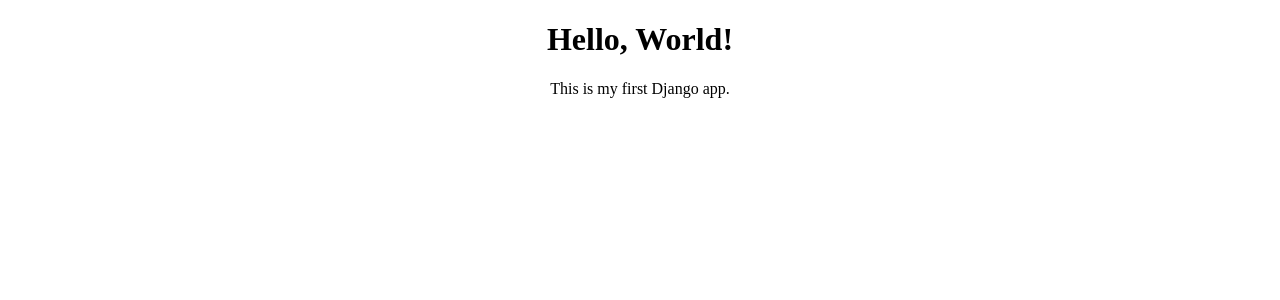
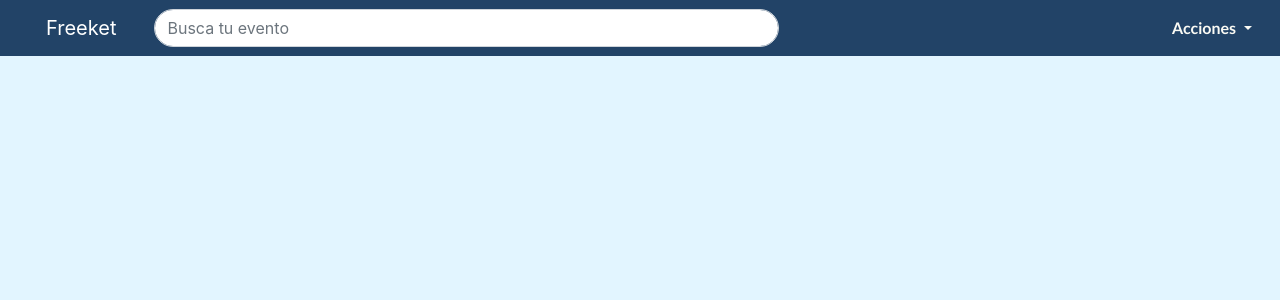
Before and after one commit to verlsk/Freeket, a Django app: page / in a window 1280 px wide. Shown: the top 300 px of the page. Run offline with Django 3.2, Linux system fonts and the light colour scheme; some libraries are stand-ins or nearby versions.

Commit message:
requirements y retoques visuales

```diff
--- a/freeketapp/static/freeketapp/style.css
+++ b/freeketapp/static/freeketapp/style.css
@@ -0,0 +1,45 @@
+html {
+    min-height: 100%;
+    position: relative;
+  }
+  body {
+      background-color: #E2F5FF;
+  }
+
+  .navbar .nav-item:hover .nav-link {
+      color: #224367;
+      background-color: #fcfcfc; /* add background-color to active links */
+  }
+
+  .navbar-dark .navbar-nav .nav-link {
+      color: #fafaf4;
+      font-family: 'Calibri';
+      font-weight: bold;
+  }
+  .navbar {
+      background-color: #224367;
+      padding-top: 50;
+      padding-bottom: 0;
+  }
+
+  .navbar-brand {
+      margin-right: 30px;
+      margin-left: 30px;
+  }
+
+  #busqueda{
+      border-radius:20px;
+    }
+
+    .navbar-collapse.collapsing,
+.navbar-collapse.show {
+    padding-top: 20px;
+}
+
+.navbar-collapse.collapsing,
+.navbar-collapse.show
+    .nav-item:hover .nav-link {
+    color: #fcfcfc;
+      background-color: transparent;
+
+}
--- a/freeketapp/templates/freeketapp/base.html
+++ b/freeketapp/templates/freeketapp/base.html
@@ -13,16 +13,67 @@
     <title>{% block title %}Freeket{% endblock %}</title>
 
     {% load static %}
-    <link rel="stylesheet" href="{% static 'freeketapp/jquery.timepicker.css' %}">
+    <link href="{% static 'freeketapp/jquery.timepicker.css' %}" rel="stylesheet">
+
+    {% load static %}
+    <link href="{% static 'freeketapp/style.css' %}" rel="stylesheet" type="text/css">
 
     <link href="//code.jquery.com/ui/1.12.1/themes/base/jquery-ui.css" rel="stylesheet">
     <script src="//cdnjs.cloudflare.com/ajax/libs/timepicker/1.3.5/jquery.timepicker.min.js"></script>
 
-    {% block header %}{% endblock %}
-
 
 </head>
 <body>
+
+{% block header %}
+
+<nav class="navbar navbar-expand-lg navbar-dark py-2">
+    <div class="clearfix-xs">
+        <button aria-controls="navbarColor02" aria-expanded="false" aria-label="Toggle navigation"
+                class="navbar-toggler"
+                data-target="#navbarColor02" data-toggle="collapse" type="button">
+            <span class="navbar-toggler-icon"></span>
+        </button>
+    </div>
+
+    <a class="navbar-brand" href="/">Freeket</a>
+
+    <form class="mx-2 d-inline w-50">
+
+        <div class="input-group form-rounded">
+            <input class="form-control form-rounded" id="busqueda" placeholder="Busca tu evento" type="text">
+            <div class="input-group-append">
+
+            </div>
+        </div>
+    </form>
+
+
+    <div class="collapse navbar-collapse " id="navbarColor02">
+
+
+        <ul class="navbar-nav d-lg-flex align-items-center nav-fill ml-auto mr-1">
+            <li class="nav-item dropdown">
+                <a aria-expanded="false" aria-haspopup="true" class="nav-link dropdown-toggle" data-toggle="dropdown"
+                   href="#" id="dropacciones">
+                    Acciones
+                </a>
+                <div aria-labelledby="navbarDropdownMenuLink" class="dropdown-menu dropdown-menu-right">
+                    <a class="dropdown-item" href="#">Mi perfil</a>
+                    <div class="dropdown-divider"></div>
+                    <a class="dropdown-item" href="mis-entradas">Mis entradas</a>
+                    <div class="dropdown-divider"></div>
+                    <a class="dropdown-item" href="crear-evento">Crear evento</a>
+                    <a class="dropdown-item" href="#">Gestionar eventos</a>
+                </div>
+            </li>
+
+        </ul>
+
+
+    </div>
+</nav>
+{% endblock %}
 <div class="container">
     {% block contenido %}
     {% endblock %}
--- a/freeketapp/templates/freeketapp/index.html
+++ b/freeketapp/templates/freeketapp/index.html
@@ -1,12 +1,7 @@
-<!DOCTYPE html>
-<html>
-<head>
-    <title>Django - Hello, World</title>
-</head>
-<body>
-<center>
-    <h1>Hello, World!</h1>
-    This is my first Django app.
-</center>
-</body>
-</html>
+{% extends "freeketapp/base.html" %}
+{% block title %}Freeket{% endblock %}
+
+{% block contenido %}
+
+
+{% endblock %}
--- a/freeketapp/templates/freeketapp/misentradas.html
+++ b/freeketapp/templates/freeketapp/misentradas.html
@@ -7,7 +7,7 @@
     {% for i, t in elementos %}
     <div class="form-group">
         <label>{{ t }}: </label>
-        <a href="misentradas/{{ i }}">
+        <a href="mis-entradas/{{ i }}">
             <button type="button">Descargar</button>
         </a>
     </div>
--- a/freeketapp/urls.py
+++ b/freeketapp/urls.py
@@ -7,6 +7,6 @@
     path('evento-creado', views.evento_creado, name = 'evento_creado'),
     path('evento/<str:id>', views.pagina_evento, name = 'pagina_evento'),
     path('compra-realizada', views.compra_realizada, name='compra_realizada'),
-    path('misentradas/<str:id>', views.mostrar_entrada, name='mostrar_entrada'),
-    path('misentradas', views.misentradas, name='misentradas')
+    path('mis-entradas/<str:id>', views.mostrar_entrada, name='mostrar_entrada'),
+    path('mis-entradas', views.misentradas, name='misentradas')
 ]
```
Also changed, not shown: requirements.txt (added, +26 -0 lines), db.sqlite3.
